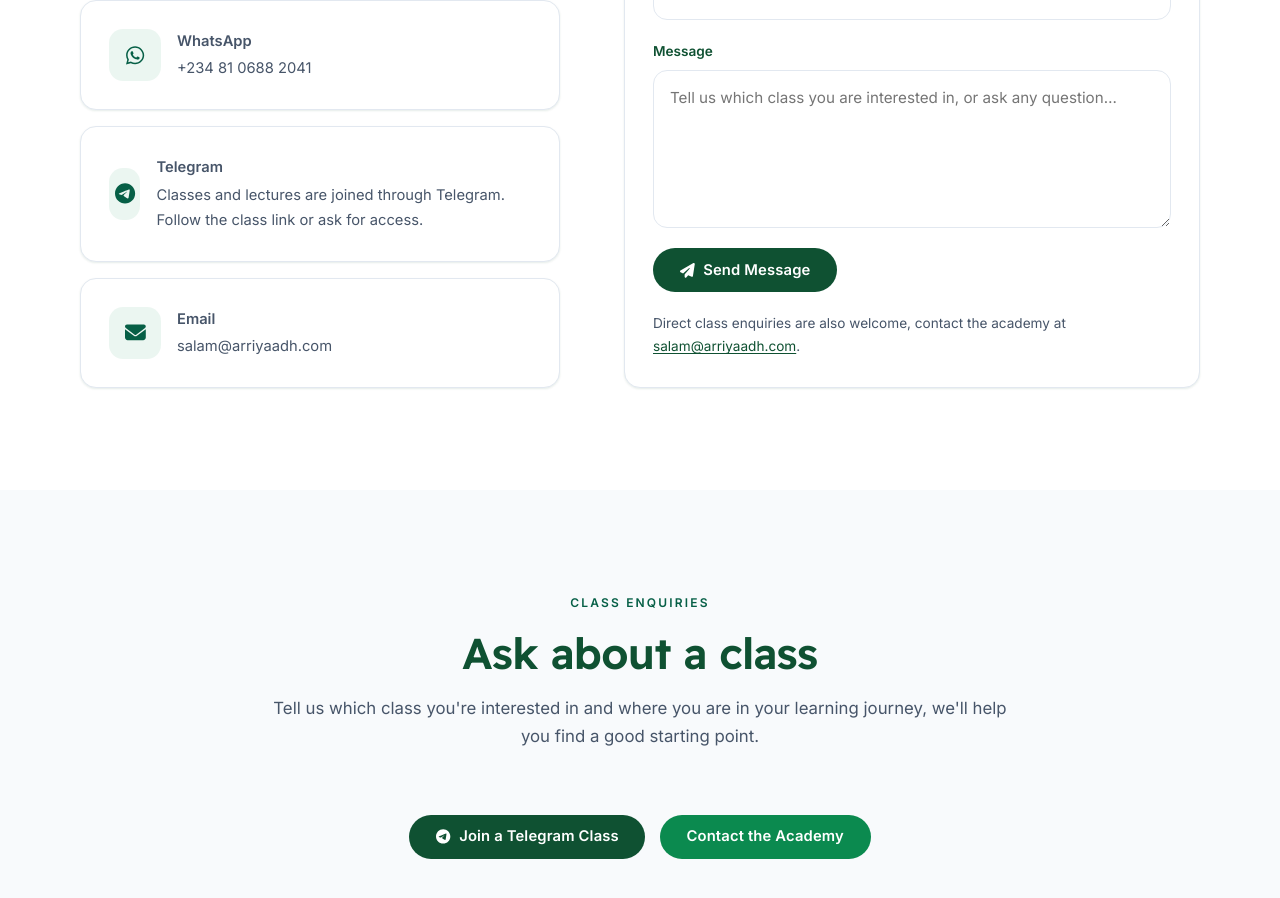
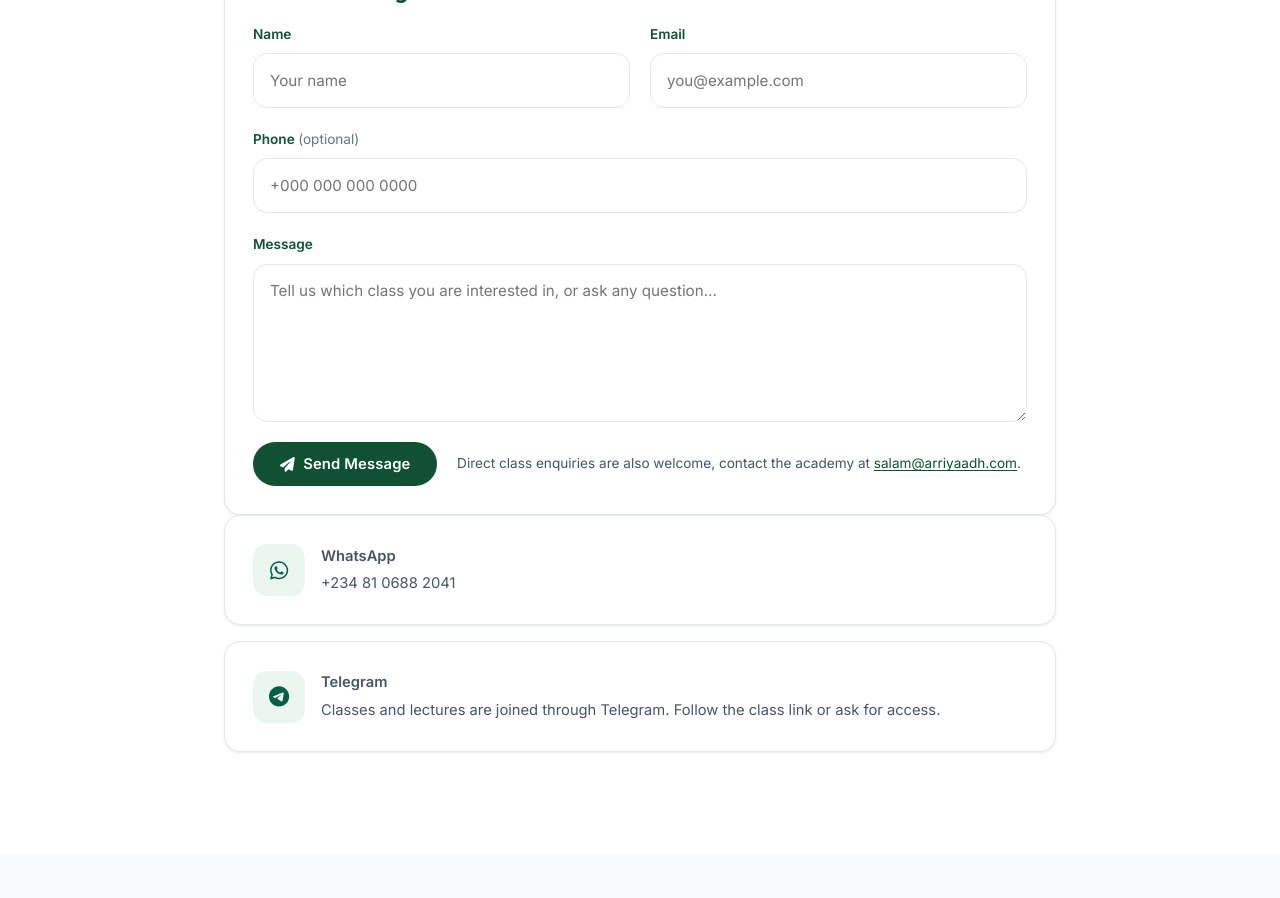
Before and after one commit to Azeezat-1/Ar-Riyaadh, a React (Vite) app in the folder frontend/: page /contact in a window 1280 px wide. Shown: the part 720-1618 px from the top of the page. Built offline with nearby package versions, Linux system fonts and the light colour scheme; no server answers.

Commit message:
Reorder contact page: intro, form, WhatsApp, then Telegram

```diff
--- a/frontend/src/pages/Contact.jsx
+++ b/frontend/src/pages/Contact.jsx
@@ -6,25 +6,19 @@ import ContactForm from '../components/ContactForm'
 import { Reveal } from '../components/motion'
 import { site, WA_BASE, TELEGRAM } from '../data/content'
 
-const contactMethods = [
-  {
+const whatsappMethod = {
   icon: icons.brandWhatsapp,
   title: 'WhatsApp',
   text: site.phone,
   href: WA_BASE,
-  },
-  {
+}
+
+const telegramMethod = {
   icon: icons.brandTelegram,
   title: 'Telegram',
   text: 'Classes and lectures are joined through Telegram. Follow the class link or ask for access.',
-  },
-  {
-    icon: icons.envelope,
-    title: 'Email',
-    text: site.email,
-    href: `mailto:${site.email}`,
-  },
-]
+  href: TELEGRAM.join,
+}
 
 export default function Contact() {
   return (
@@ -43,8 +37,7 @@ export default function Contact() {
       </section>
 
       <section className="section">
-        <div className="container">
-          <div style={{ display: 'grid', gridTemplateColumns: '1fr 1.2fr', gap: 'clamp(2rem, 5vw, 4rem)', alignItems: 'start' }}>
+        <div className="container container--narrow">
           <Reveal as="div">
             <SectionHeading
               align="left"
@@ -52,19 +45,6 @@ export default function Contact() {
               title="Ways to contact the academy"
               lede="Prefer messaging? Any of these channels work."
             />
-              <ul className="contact-methods">
-                {contactMethods.map((m) => (
-                  <li key={m.title} className="card contact-method">
-                    <span className="icon-wrap icon-wrap--gold">
-                      <FontAwesomeIcon icon={m.icon} aria-hidden="true" />
-                    </span>
-                    <span className="contact-method__body">
-                      <span className="contact-method__title">{m.title}</span>
-                      {m.href ? <a href={m.href}>{m.text}</a> : <span>{m.text}</span>}
-                    </span>
-                  </li>
-                ))}
-              </ul>
           </Reveal>
 
           <Reveal as="div">
@@ -75,7 +55,27 @@ export default function Contact() {
               <ContactForm />
             </div>
           </Reveal>
-          </div>
+
+          <ul className="contact-methods">
+            <Reveal as="li" key={whatsappMethod.title} className="card contact-method">
+              <span className="icon-wrap icon-wrap--gold">
+                <FontAwesomeIcon icon={whatsappMethod.icon} aria-hidden="true" />
+              </span>
+              <span className="contact-method__body">
+                <span className="contact-method__title">{whatsappMethod.title}</span>
+                <a href={whatsappMethod.href}>{whatsappMethod.text}</a>
+              </span>
+            </Reveal>
+            <Reveal as="li" key={telegramMethod.title} className="card contact-method">
+              <span className="icon-wrap icon-wrap--gold">
+                <FontAwesomeIcon icon={telegramMethod.icon} aria-hidden="true" />
+              </span>
+              <span className="contact-method__body">
+                <span className="contact-method__title">{telegramMethod.title}</span>
+                <a href={telegramMethod.href}>{telegramMethod.text}</a>
+              </span>
+            </Reveal>
+          </ul>
         </div>
       </section>
 
```
Lines whose indentation alone changed are shown as unchanged.
